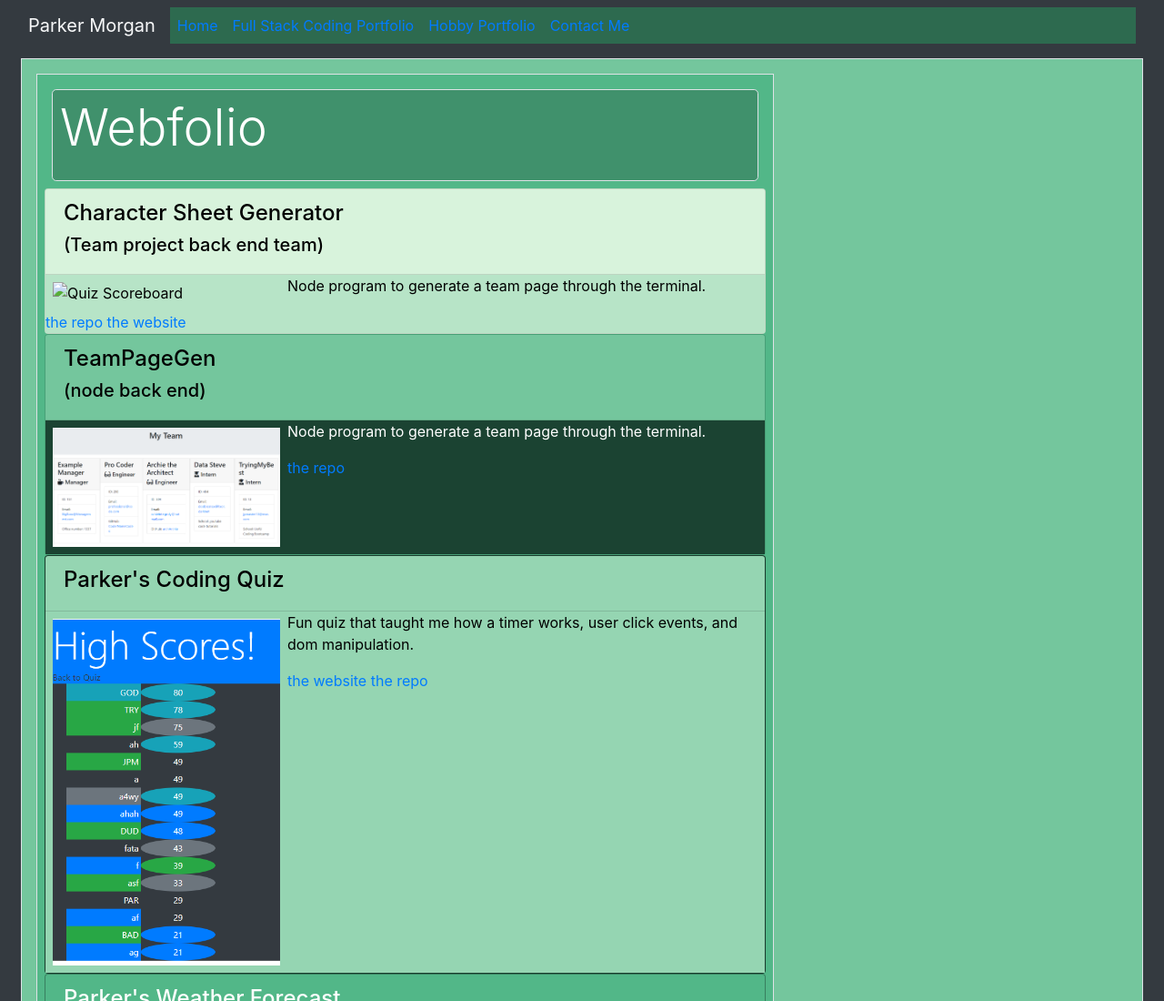
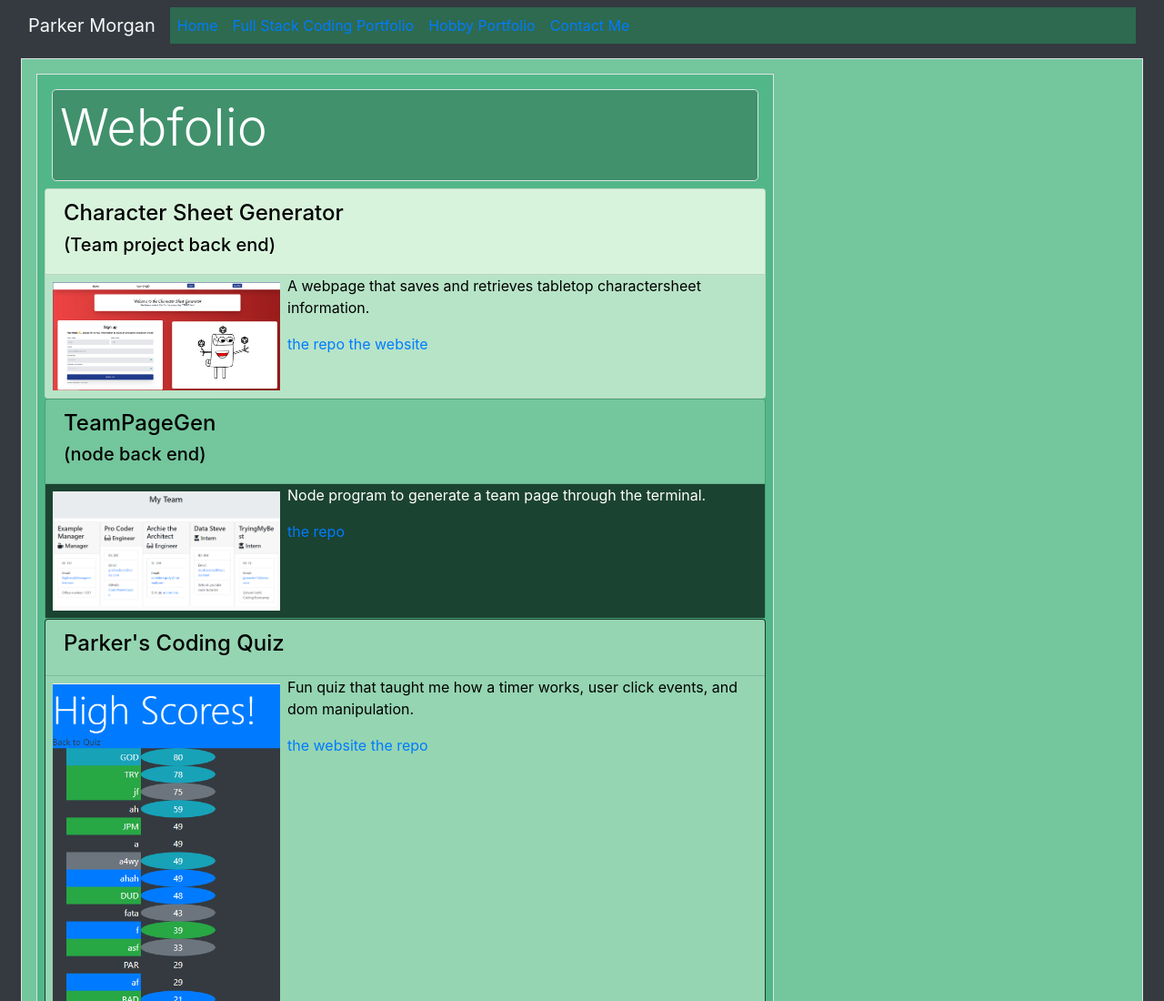
Before and after one commit to MorgansPlayGames/parkers-updated-portfolio, a plain HTML site: page webfolio.html in a window 1280 px wide. Shown: the top 1100 px of the page at 91% size. Drawn offline with nearby package versions, Linux system fonts and the light colour scheme.

Commit message:
Added correct information for CSG

```diff
--- a/webfolio.html
+++ b/webfolio.html
@@ -3,7 +3,7 @@
 <head>
     <meta charset="UTF-8">
     <meta name="viewport" content="width=device-width, initial-scale=1.0">
-    <title>Contact</title>
+    <title>Portfolio</title>
     <!-- CSS bootstrap -->
     <link rel="stylesheet" href="https://stackpath.bootstrapcdn.com/bootstrap/4.5.2/css/bootstrap.min.css" integrity="sha384-JcKb8q3iqJ61gNV9KGb8thSsNjpSL0n8PARn9HuZOnIxN0hoP+VmmDGMN5t9UJ0Z" crossorigin="anonymous">
     <link rel="stylesheet" href="style.css">
@@ -47,11 +47,11 @@
                     <section class = "card">
                         <header class = "card-header">
                             <h4>Character Sheet Generator </h1>
-                            <h5>(Team project back end team)</h5>
+                            <h5>(Team project back end)</h5>
                         </header>
                         <section>
-                            <img src="pics/CSG.png" class="float-left img-fluid m-2" width=250px height="auto" alt="Quiz Scoreboard">
-                            <p>Node program to generate a team page through the terminal.</p>
+                            <img src="pics/CSG.jpg" class="float-left img-fluid m-2" width=250px height="auto" alt="Quiz Scoreboard">
+                            <p>A webpage that saves and retrieves tabletop charactersheet information.</p>
                             <a href="https://github.com/jasmineteters/Character-Sheet-Generator">the repo</a>
                             <a href="https://charactersheet-generator.herokuapp.com/">the website</a>
                         </section>
```
